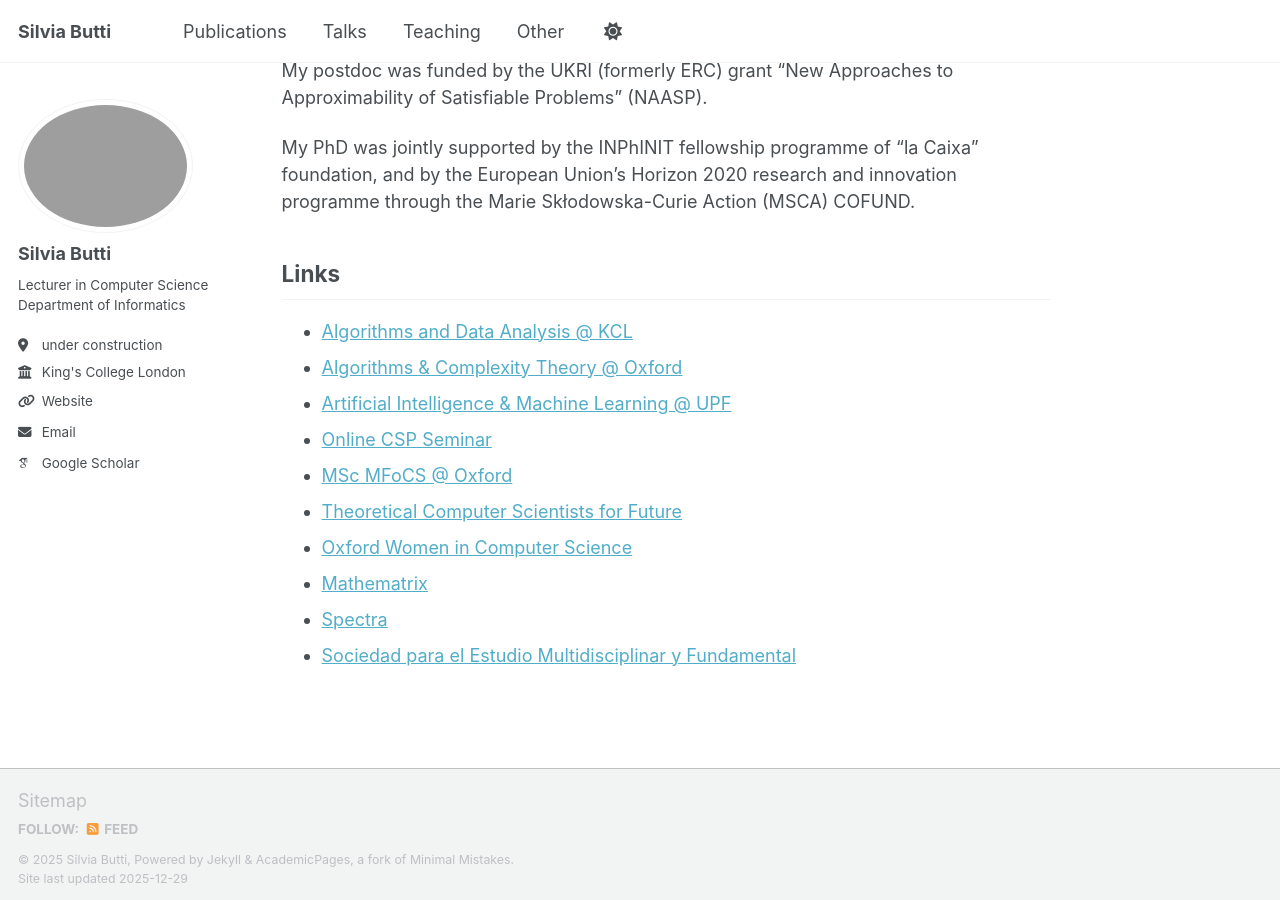
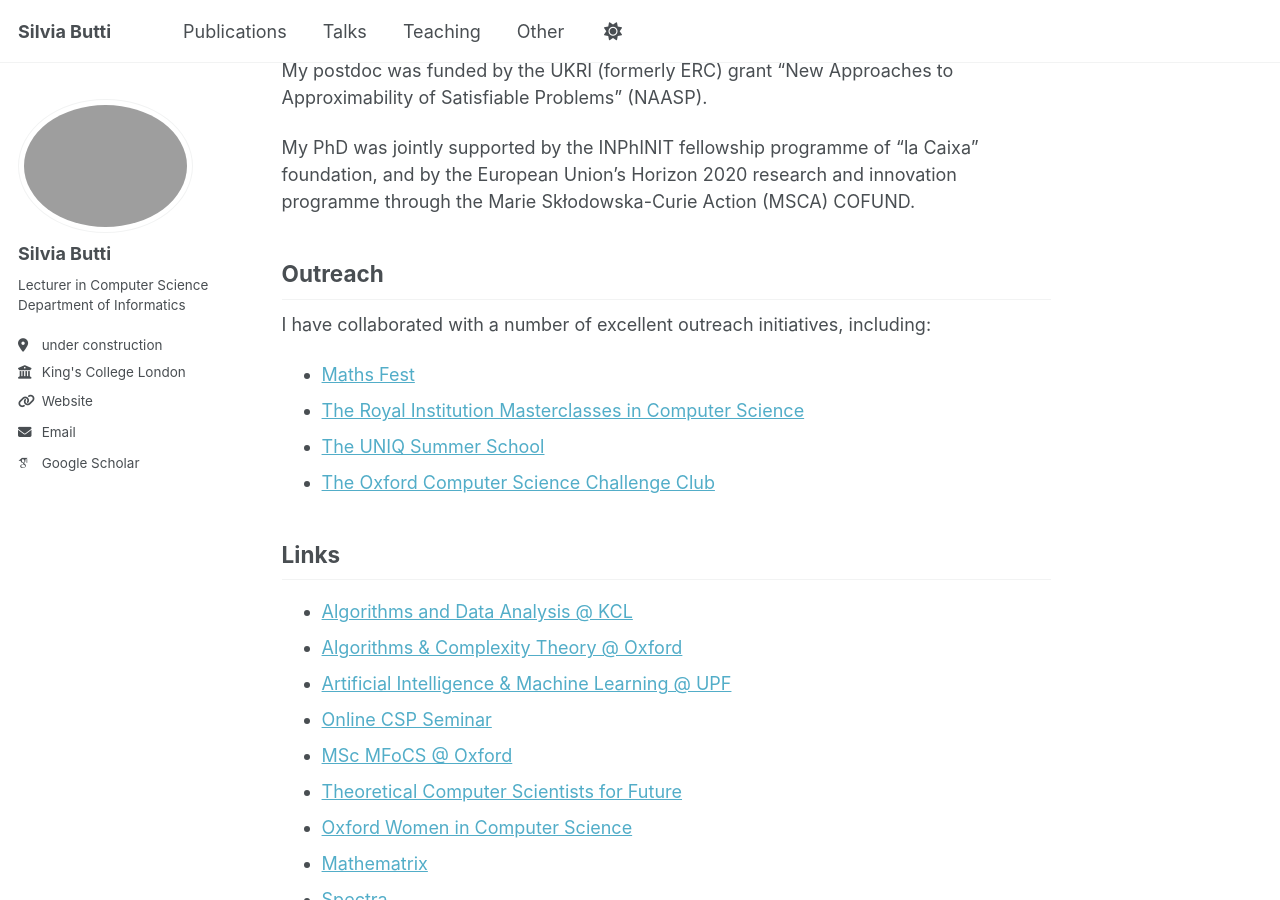
Before and after one commit to silviabutti/silviabutti.github.io, a Jekyll site: the page built from _pages/other.md, in a window 1280 px wide and 900 px high, scrolled down 381 px. Built offline with Jekyll 4.4.1, drawn with Linux system fonts in a browser that asks for light colours; some web fonts are replaced; our own code applies the rules of GitHub Pages for plain Markdown files; a script bundle is joined from its source files by our own code; library files that are not in the unit come from our copies.

Commit message:
Update other.md

```diff
--- a/_pages/other.md
+++ b/_pages/other.md
@@ -10,6 +10,15 @@
 My postdoc was funded by the UKRI (formerly ERC) grant "New Approaches to Approximability of Satisfiable Problems" (NAASP).
 
 My PhD was jointly supported by the INPhINIT fellowship programme of “la Caixa” foundation, and by the European Union's Horizon 2020 research and innovation programme through the Marie Skłodowska-Curie Action (MSCA) COFUND.
+
+## Outreach
+
+I have collaborated with a number of excellent outreach initiatives, including:
+
+* [Maths Fest](https://maths-fest.com/)
+* [The Royal Institution Masterclasses in Computer Science](https://www.rigb.org/learning/ri-masterclasses)
+* [The UNIQ Summer School](https://www.uniq.ox.ac.uk)
+* [The Oxford Computer Science Challenge Club](https://www.cs.ox.ac.uk/challengeclub/)
 
 
 ## Links
```
